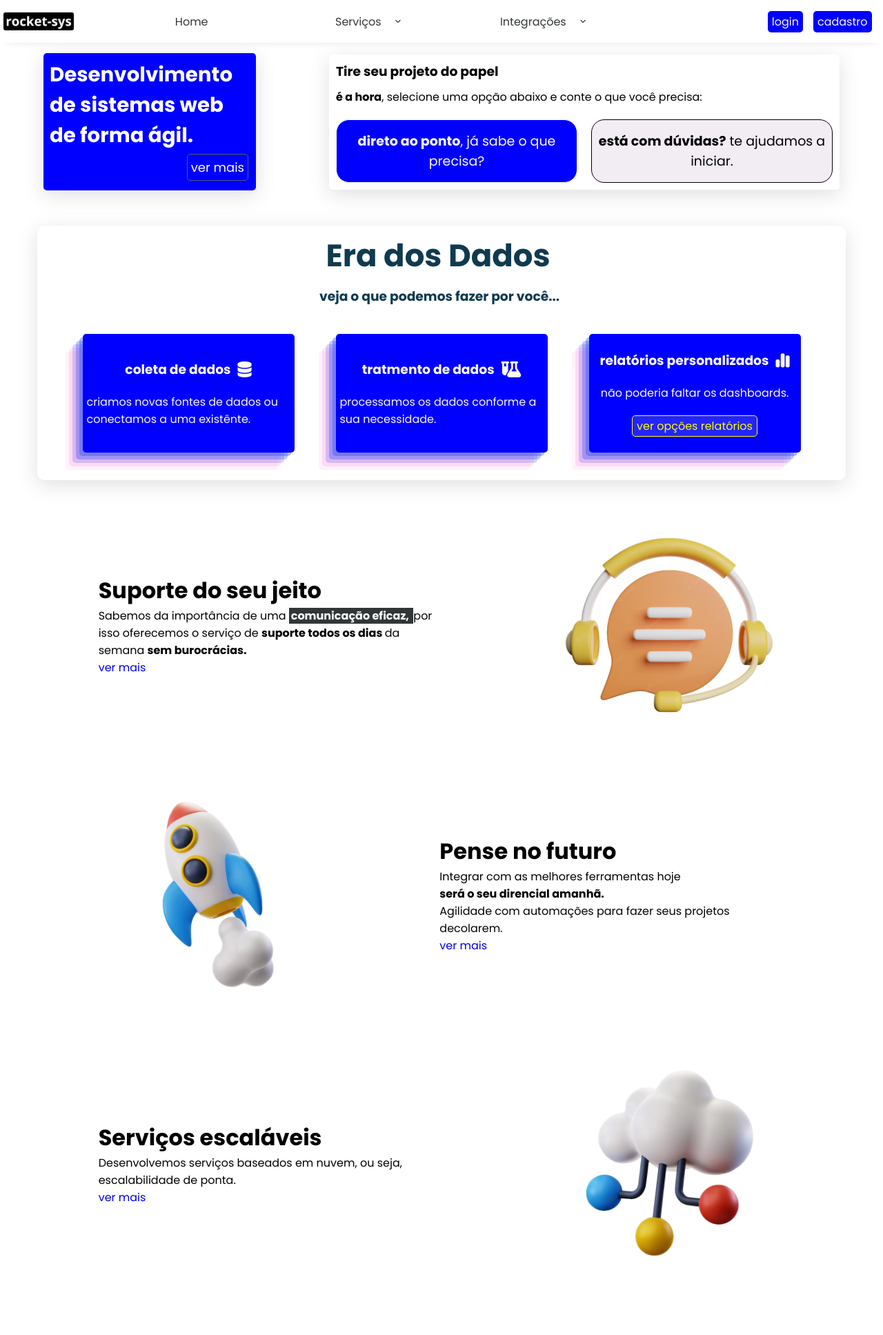
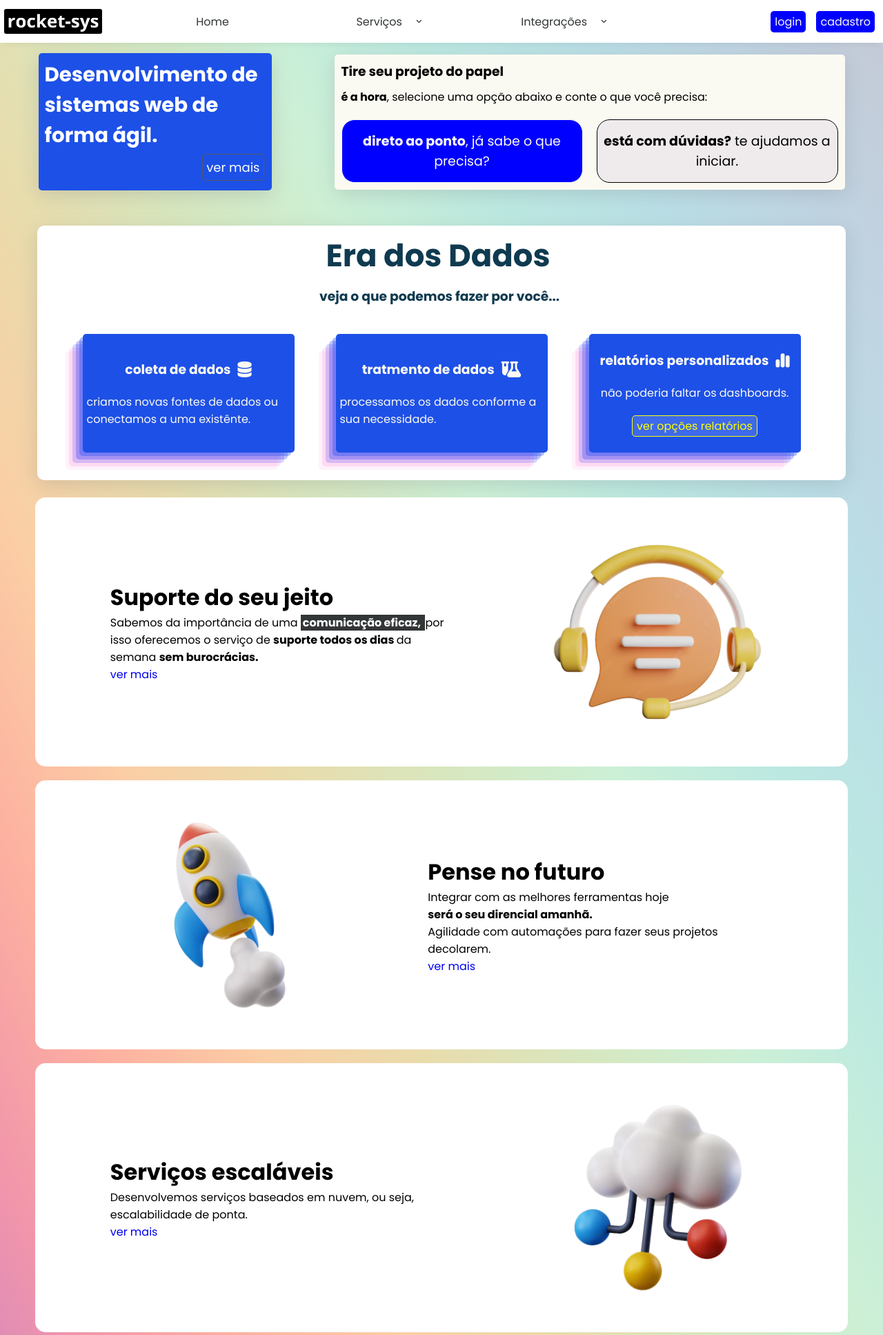
Before and after one commit to LeonardoHSantos/site-django-rocket-sys, a Django app: page / in a window 1280 px wide. Shown: the top 1935 px of the page at 69% size. Run offline with Django 4.2, Linux system fonts and the light colour scheme.

Commit message:
ajuste de cores no body e nos containers principais em home.

```diff
--- a/app_site/templates/snippets/navbar.html
+++ b/app_site/templates/snippets/navbar.html
@@ -71,7 +71,7 @@
             <ul>
                 <li>
                     <div class="menu-links">
-                        <a href="#">Home</a>
+                        <a href="{% url 'home' %}">Home</a>
                     </div>
                 </li>
                 <li>
--- a/base_statics/css/containers.css
+++ b/base_statics/css/containers.css
@@ -16,7 +16,7 @@
     flex-direction: row;
 }
 .container-principal {
-    background: var(--color-white-1);
+    background: transparent;
 }
 /* BANNERS */
 .container-banner-principal {
@@ -64,7 +64,7 @@
 }
 .info-texto-banner-1 {
     padding: 9px;
-    width: 290px;
+    width: 320px;
     max-width: 90%;
     font-size: 25px;
     font-weight: 400;
@@ -72,7 +72,7 @@
     margin: 10px;
     box-shadow: var(--box-shadow-1);
     color: var(--color-white-1);
-    background: var(--color-base-3);
+    background: var(--color-base-4);
 }
 
 .info-texto-banner-2 {
@@ -83,11 +83,11 @@
 
 
 .info-image-bunner {
-    /* padding: 10px; */
     max-width: 100%;
+    margin: 10px;
+    border-radius: 5px;
     box-shadow: var(--box-shadow-1);
-    border-radius: 5px;
-    margin: 10px;
+    background: var(--color-base-1);
 }
 .info-image-bunner img {
     max-width: 100%;
@@ -219,7 +219,7 @@
     align-items: center;
     border-radius: 5px;
     color: var(--color-base-1);
-    background: var(--color-base-3);
+    background: var(--color-base-4);
     box-shadow: var(--box-shadow-3);
 }
 .content-info-dados h3 {
@@ -273,6 +273,9 @@
 .container-support {
     padding: 10px 0px;
     justify-content: space-evenly;
+    width: 92%;
+    margin: 10px 0px;
+    border-radius: 15px;
     background: var(--color-white-1);
 }
 .content-support {
--- a/base_statics/css/footer.css
+++ b/base_statics/css/footer.css
@@ -4,6 +4,7 @@
     flex-direction: row;
     align-items: center;
     justify-content: center;
+    margin-top: 15px;
     background-color: var(--color-base-1);
 }
 
@@ -84,8 +85,9 @@
     flex-direction: column;
     justify-content: center;
     align-items: center;
-    color: var(--color-dark-1);
     font-weight: 500;
     padding: 5px 0px;
+    color: var(--color-dark-1);
+    background: var(--color-base-1);
     border-top: 1px solid #a8acad7a;
 }
--- a/base_statics/css/forms.css
+++ b/base_statics/css/forms.css
@@ -146,9 +146,9 @@
     max-width: 100%;
     overflow: hidden;
 }
-.form-image-decoration {
+/* .form-image-decoration {
     background: var(--color-white-1);
-}
+} */
 .form-image-decoration h3 {
     width: 100%;
     max-width: 100%;
--- a/base_statics/css/navbar.css
+++ b/base_statics/css/navbar.css
@@ -9,6 +9,7 @@ header,
     align-items: center;
 }
 header {
+    width: 100%;
     top: 0;
     height: 50px;
     position: sticky;
@@ -21,7 +22,7 @@ header {
     z-index: 999;
 }
 .logo-navbar {
-    width: 69px;
+    width: 120px;
     height: 60px;
     box-sizing: border-box;
     justify-content: center;
@@ -29,7 +30,7 @@ header {
     padding: 5px;
 }
 .logo-navbar img {
-    max-width: 102px;
+    max-width: 142px;
     max-height: 65px;
     border-radius: 3px;
     margin-left: 33px;
--- a/base_statics/css/style.css
+++ b/base_statics/css/style.css
@@ -11,6 +11,7 @@
     --color-base-1: #fbfaf2;
     --color-base-2: #dcd0e163;
     --color-base-3: #0000ff;
+    --color-base-4: #1d50e7;
 
     --color-gradient-1:  linear-gradient(90deg, rgba(63,187,97,1) 0%, rgba(10,59,45,1) 0%, rgba(3,54,97,1) 100%);
     --color-gradient-2: radial-gradient(circle, rgb(255 255 255) 0%, rgb(14 43 249) 0%, rgb(178 0 243) 100%);
@@ -37,6 +38,11 @@ body {
     font-family: 'Poppins', sans-serif;
     max-width: 100%;
     overflow-x: hidden;
+    background: var(--color-gradient-4);
+    display: flex;
+    flex-direction: column;
+    justify-content: center;
+    align-items: center;
 }
 a {
     text-decoration: none;
```
